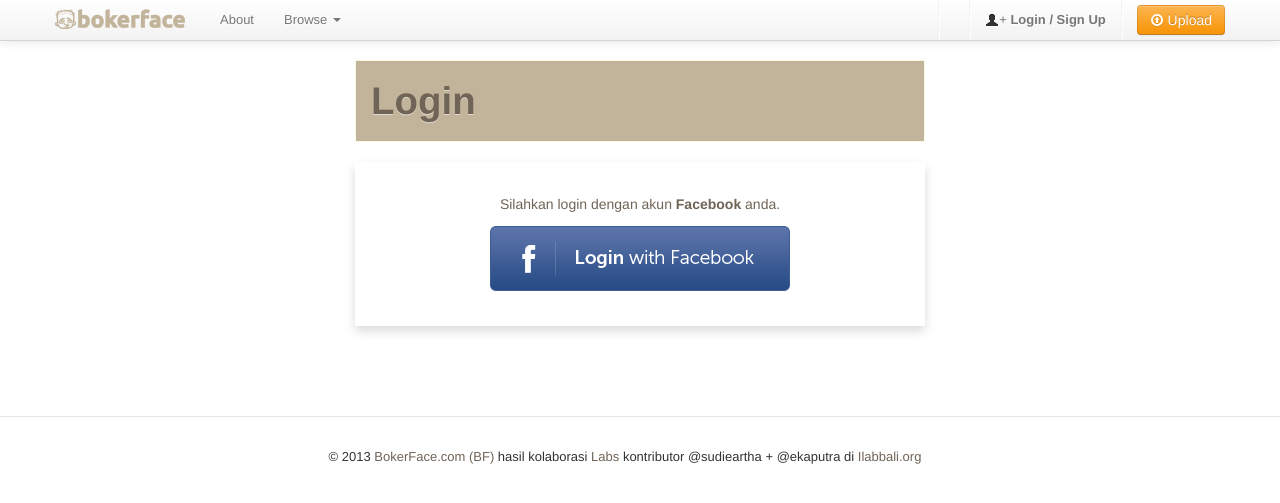
After one commit to ekaputra07/bokerface, a Python web app: template templates/login.html in a window 1280 px wide. The commit adds this page. Shown: the top 503 px of the page. Run offline with Jinja, Linux system fonts and the light colour scheme; the template is opened without the code that fills it: most values are stand-ins (such as "Sample title", 1, 10 or a date in 2020); some libraries are stand-ins or nearby versions.

Commit message:
fix on login/logout and FB comments works

```diff
--- a/controllers.py
+++ b/controllers.py
@@ -37,15 +37,15 @@ class UserHandler(BaseHandler):
 class LoginHandler(BaseHandler):
     """Login required page"""
 
-    template = 'login_required.html'
+    template = 'login.html'
 
     def get(self):
         if not self.current_user:
-            return self.render_response(self.template)
+            msg = self.request.get('msg')
+            return self.render_response(self.template, {'msg': msg})
         else:
             next = self.request.get('next') or self.uri_for('home')
             self.redirect(next)
-
 
 
 class LogoutHandler(BaseHandler):
--- a/templates/base.html
+++ b/templates/base.html
@@ -8,6 +8,7 @@
 <meta name="alexaVerifyID" content="3sylDTpaSwmN7OOfiht2aJHytxM" />
 <meta name="apple-mobile-web-app-capable" content="yes">
 <meta name="apple-mobile-web-app-status-bar-style" content="black">
+<meta property="fb:app_id" content="{{fbapp_id}}"/>
 
 <title>{% block title %}Boker Face{% endblock %} • ini expresi gue, mana expresi loe</title>
 <link href='{{STATIC_URL}}assets/css/docs.css' rel='stylesheet'>
@@ -30,6 +31,15 @@
 </head>
   <body>
     <div id="fb-root"></div>
+    <script>
+    (function(d, s, id) {
+      var js, fjs = d.getElementsByTagName(s)[0];
+      if (d.getElementById(id)) return;
+      js = d.createElement(s); js.id = id;
+      js.src = "//connect.facebook.net/en_US/all.js#appId={{fbapp_id}}&xfbml=1";
+      fjs.parentNode.insertBefore(js, fjs);
+    }(document, 'script', 'facebook-jssdk'));
+    </script>
     {% include 'topbar.html' %}
 
     <div class='container'>
@@ -75,19 +85,25 @@
 
     <script>
       window.fbAsyncInit = function() {
-        FB.init({appId: '{{ fbapp_id }}', status: true, cookie: true,
-                 xfbml: true});
+        FB.init({appId: '{{ fbapp_id }}', status: true, cookie: true, xfbml: true});
         FB.Event.subscribe('{% if current_user %}auth.logout{% else %}auth.login{% endif %}', function(response) {
-          {% if current_user %} window.location = "/logout" {% else %} window.location.reload(); {% endif %}
+          {% if current_user %} window.location = "{{ uri_for('logout') }}" {% else %} window.location.reload(); {% endif %}
         });
       };
-      (function() {
-        var e = document.createElement('script');
-        e.type = 'text/javascript';
-        e.src = document.location.protocol + '//connect.facebook.net/en_US/all.js';
-        e.async = true;
-        document.getElementById('fb-root').appendChild(e);
-      }());
+
+      {% if current_user %}
+      function fb_logout(){
+        FB.logout();
+      }
+      {% else %}
+      function fb_login(){
+        FB.login(function(resp){
+          if(!response.authResponse){
+            window.location = "{{ uri_for('login') }}?msg=fb_error";
+          }
+        }, {scope: 'publish_stream'});
+      }
+      {% endif %}
     </script>
 
     <script type="text/javascript">
--- /dev/null
+++ b/templates/login.html
@@ -0,0 +1,26 @@
+{% extends 'base.html' %}
+
+{% block title %}Login{% endblock %}
+
+{% block content %}
+<div id='center' class='span6'>
+
+        <div class='alert alert-warning about'>
+          <h1>Login</h1>
+        </div>
+        <div class='row'>
+        <ul class='thumbnails'>
+        <li class='span6'>
+          <div class='outer about-txt' style="text-align:center;">
+            {% if msg == 'fb_error' %}
+            <div class='alert'>Gagal terkoneksi dengan akun Facebook anda.</div>
+            {% endif %}
+            <p>Silahkan login dengan akun <strong>Facebook</strong> anda.</p>
+            <p><a href="javascript:;" title="Login with facebook" onclick="fb_login();"><img src="{{STATIC_URL}}assets/img/facebook-login-button.png" /></a></p>
+          </div>
+        </li>
+        </ul>
+        </div>
+
+</div>
+{% endblock %}
--- a/templates/photo.html
+++ b/templates/photo.html
@@ -54,7 +54,7 @@
             </div>
             <hr>
             <div class="comment-main" style="max-width:470px">
-              <div class="fb-comments" data-href="http://sudigital.com/labs/bf/photo.html" data-width="470" data-num-posts="20"></div>
+              <div class="fb-comments" data-href="{{app_domain}}{{ uri_for('boker_view', boker_id=boker.key().id()) }}" data-width="470" data-num-posts="20"></div>
             </div>
         </div>
       </div>
--- a/templates/topbar.html
+++ b/templates/topbar.html
@@ -30,9 +30,9 @@
         <li class='navbar-social-btn'><div class="fb-like" data-href="http://www.bokerface.com" data-send="true" data-layout="button_count" data-width="450" data-show-faces="false"></div>
         </li>
         <li class='divider-vertical'></li>
+        {% if current_user %}
         <li><a href='#'><span class='label label-important'>30</span></a></li>
         <li class='divider-vertical'></li>
-        {% if current_user %}
           <li class='dropdown mobile-divider'>
             <a href='#' class='dropdown-toggle dropdown-hover'>
               <img src='http://graph.facebook.com/{{ current_user.id }}/picture?type=square' class='av-img' /> {{ current_user.username|escape }} <b class='caret'></b>
@@ -41,11 +41,11 @@
               <li><a href='{{ uri_for('user', username=current_user.username) }}'>My Bokers</a></li>
               <!-- <li><a href=''>Settings</a></li> -->
               <li class="nav-header">Keluar Boker</li>
-              <li class="fb-btn-li"><fb:login-button autologoutlink="true">Log out</fb:login-button></li>
+              <li><a href='javascript:;' onclick="fb_logout();" title="Log out"><strong>Log out</strong></a></li>
             </ul>
           </li>
         {% else %}
-          <li><fb:login-button autologoutlink="true" scope="publish_stream">Login with Facebook</fb:login-button></li>
+            <li><a href='{{ uri_for('login') }}'><i class='icon-user'></i>+ <strong>Login / Sign Up</strong></a></li>
         {% endif %}
 
           <li class='divider-vertical last'></li>
--- a/utils.py
+++ b/utils.py
@@ -154,6 +154,7 @@ class BaseHandler(webapp2.RequestHandler):
             'STATIC_URL': settings.STATIC_URL,
             'current_user' : self.current_user,
             'fbapp_id': settings.FACEBOOK_APP_ID,
+            'app_domain': settings.APP_DOMAIN,
         }
         context.update(default_data)
 
```
Also changed, not shown: templates/login_required.html (deleted, +0 -23 lines), static/assets/img/facebook-login-button.png (added).
